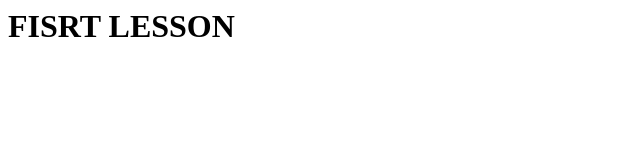
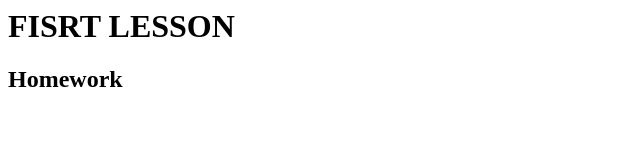
Before and after one commit to AytakinAgayeva1176/test-repo-17.11.2019, a plain HTML site: page index.html in a window 1280 px wide. Shown: the whole page, without its empty margins (0-640 px from the left). Drawn offline with Linux system fonts and the light colour scheme.

Commit message:
Homework

```diff
--- a/index.html
+++ b/index.html
@@ -3,6 +3,9 @@
 
 FISRT LESSON <!h1>
 
+<h2> Homework <!h2>
+
+
 
 
 <!html>
```
